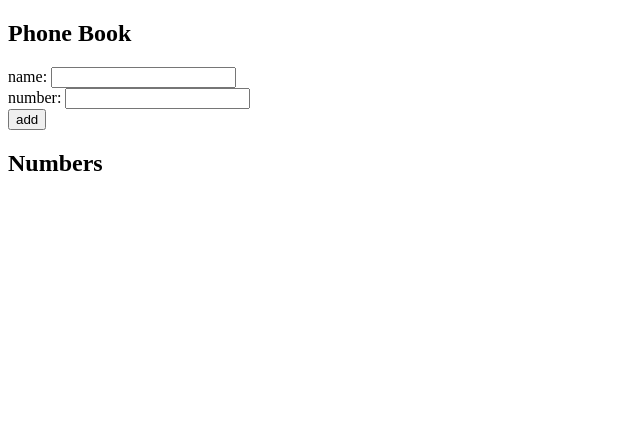
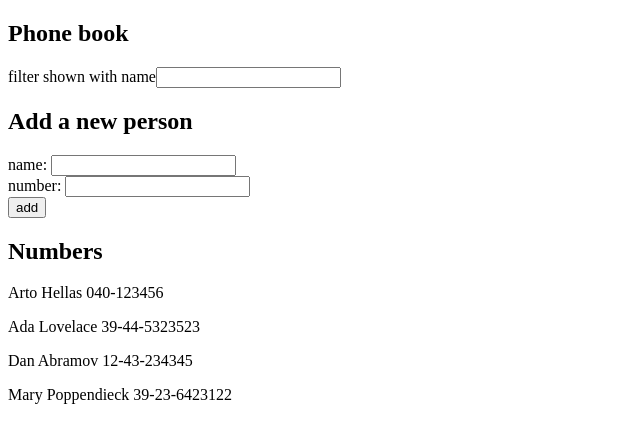
Before and after one commit to Phoebe-oasis/fullstackopen_exercises, a React (Vite) app in the folder part2/phonebook/: page / in a window 1280 px wide. Shown: the top 442 px of the page, without its empty margins (0-640 px from the left). Built offline with nearby package versions, Linux system fonts and the light colour scheme.

Commit message:
finish exercise 2.9

```diff
--- a/part2/phonebook/src/App.jsx
+++ b/part2/phonebook/src/App.jsx
@@ -1,9 +1,50 @@
 import { useState } from 'react'
 
+const Person = ({persons, filterName, filteredPerson}) => {
+  if(filterName){
+    return(
+      <div>
+        {filteredPerson.map(person =>
+          <p key={person.id}>{person.name} {person.number}</p>
+        )}
+      </div>
+      )
+  }else{
+    return(
+      <div>
+        {persons.map(person =>
+          <p key={person.id}>{person.name} {person.number}</p>
+        )}
+      </div>
+      )
+  }
+
+}
+
 const App = () => {
-  const [persons, setPersons] = useState([])
+  const [persons, setPersons] = useState([
+    { name: 'Arto Hellas', number: '040-123456', id: 1 },
+    { name: 'Ada Lovelace', number: '39-44-5323523', id: 2 },
+    { name: 'Dan Abramov', number: '12-43-234345', id: 3 },
+    { name: 'Mary Poppendieck', number: '39-23-6423122', id: 4 }
+  ])
   const [newName, setNewName] = useState('')
   const [newNumber, setNewNumber] = useState('')
+  const [filterName, setFilterName] = useState('')
+  const [filteredPerson, setFilteredPerson] = useState([])
+
+  const handleFilterNameChange = (e) => {
+
+    setFilterName(e.target.value)
+    const filteredPerson = persons.filter(person => {
+      if(person.name.toLowerCase().includes(e.target.value)){
+        return true
+      }else{
+        return false
+      }
+      })
+    setFilteredPerson(filteredPerson)
+  }
 
   const handleNameChange = (e) => {
     setNewName(e.target.value)
@@ -33,7 +74,14 @@ const App = () => {
 
   return (
     <div>
-      <h2>Phone Book</h2>
+      <h2>Phone book</h2>
+      <div>
+        filter shown with name<input
+          value={filterName}
+          onChange={handleFilterNameChange}
+          />
+      </div>
+      <h2>Add a new person</h2>
       <form onSubmit={addPerson}>
         <div>
           name: <input
@@ -50,11 +98,7 @@ const App = () => {
         </div>
       </form>
       <h2>Numbers</h2>
-      <div>
-        {persons.map(person =>
-          <p key={person.id}>{person.name} {person.number}</p>
-        )}
-      </div>
+      <Person persons={persons} filterName={filterName} filteredPerson={filteredPerson}/>
     </div>
   )
 }
```
